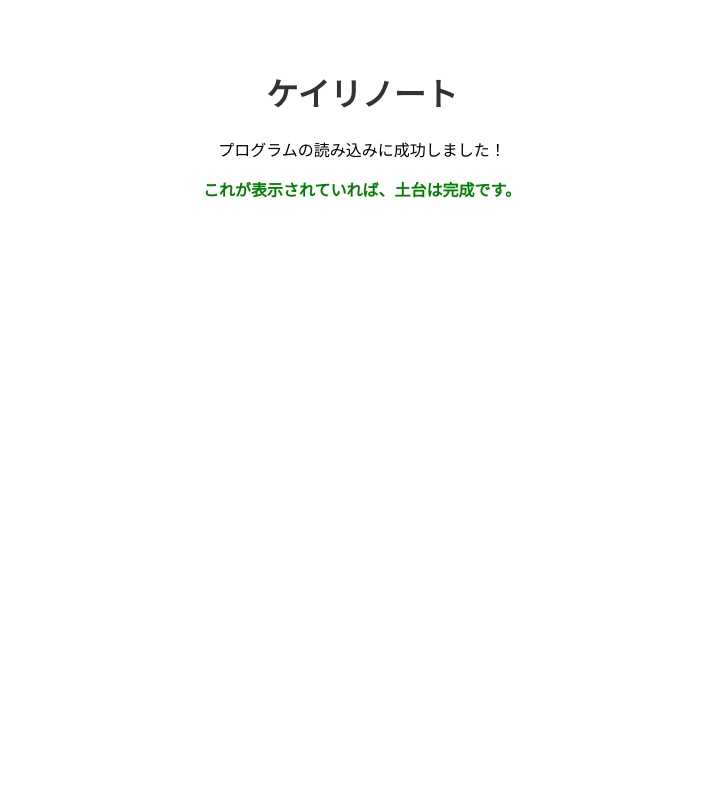
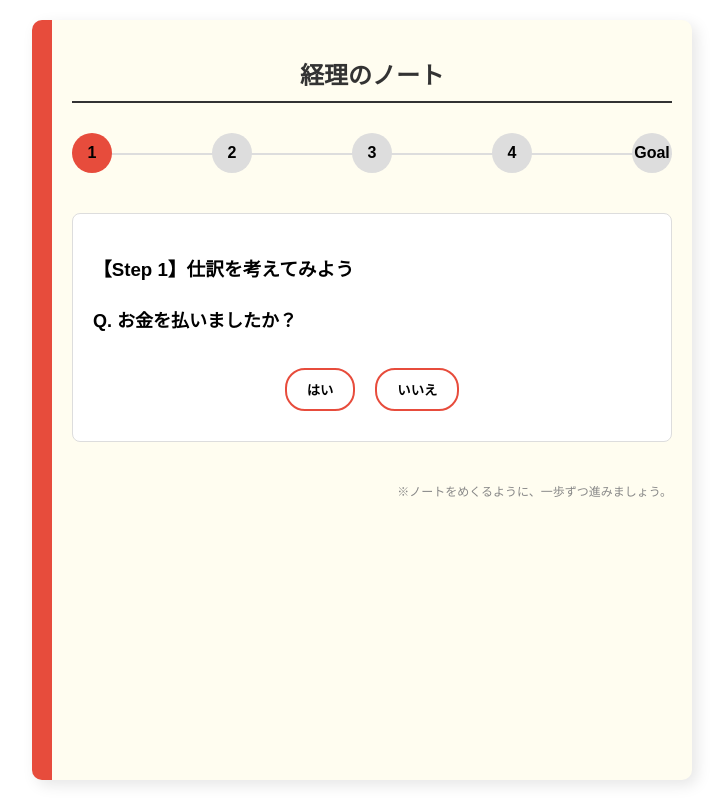
Before and after one commit to AOAO62/keiri-note, a React (Vite) app: page / in a window 1280 px wide. Shown: the whole page, without its empty margins (278-1006 px from the left). Built offline with nearby package versions, Linux system fonts and the light colour scheme.

Commit message:
Refactor App component with new styles and logic

```diff
--- a/src/app/App.tsx
+++ b/src/app/App.tsx
@@ -1,21 +1,134 @@
-import React from "react";
+import React, { useState } from "react";
 import ReactDOM from "react-dom/client";
-// 「react-router-dom」ではなく「react-router」にします
 import { RouterProvider, createHashRouter } from "react-router";
 
+// --- スタイル（ノート風のデザイン） ---
+const styles = {
+  container: {
+    maxWidth: "600px",
+    margin: "20px auto",
+    padding: "20px",
+    backgroundColor: "#fffdf0", // 優しい紙の色
+    minHeight: "90vh",
+    boxShadow: "5px 5px 15px rgba(0,0,0,0.1)",
+    borderRadius: "10px",
+    fontFamily: "'Sawarabi Gothic', sans-serif",
+    borderLeft: "20px solid #e74c3c", // ノートの綴じ目
+  },
+  title: {
+    fontSize: "24px",
+    textAlign: "center" as const,
+    color: "#333",
+    borderBottom: "2px solid #333",
+    paddingBottom: "10px",
+    marginBottom: "30px",
+  },
+  sugoroku: {
+    display: "flex",
+    justifyContent: "space-between",
+    marginBottom: "40px",
+    position: "relative" as const,
+  },
+  step: (active: boolean) => ({
+    width: "40px",
+    height: "40px",
+    borderRadius: "50%",
+    backgroundColor: active ? "#e74c3c" : "#ddd",
+    color: "#white",
+    display: "flex",
+    alignItems: "center",
+    justifyContent: "center",
+    fontWeight: "bold",
+    zIndex: 2,
+  }),
+  line: {
+    position: "absolute" as const,
+    top: "20px",
+    left: "0",
+    right: "0",
+    height: "2px",
+    backgroundColor: "#ddd",
+    zIndex: 1,
+  },
+  card: {
+    backgroundColor: "white",
+    padding: "20px",
+    borderRadius: "8px",
+    border: "1px solid #ddd",
+    lineHeight: "1.8",
+  },
+  button: {
+    padding: "10px 20px",
+    margin: "10px",
+    borderRadius: "20px",
+    border: "2px solid #e74c3c",
+    backgroundColor: "white",
+    cursor: "pointer",
+    fontWeight: "bold",
+  }
+};
+
+// --- メイン画面コンポーネント ---
+const KeiriNoteMain = () => {
+  const [step, setStep] = useState(1);
+  const [question, setQuestion] = useState("お金を払いましたか？");
+
+  return (
+    <div style={styles.container}>
+      <h1 style={styles.title}>経理のノート</h1>
+
+      {/* 5ステップすごろく */}
+      <div style={styles.sugoroku}>
+        <div style={styles.line} />
+        {[1, 2, 3, 4, 5].map((i) => (
+          <div key={i} style={styles.step(step >= i)}>
+            {i === 5 ? "Goal" : i}
+          </div>
+        ))}
+      </div>
+
+      <div style={styles.card}>
+        <h3>【Step {step}】仕訳を考えてみよう</h3>
+        <p style={{ fontSize: "18px", fontWeight: "bold" }}>Q. {question}</p>
+
+        <div style={{ textAlign: "center", marginTop: "20px" }}>
+          <button
+            style={styles.button}
+            onClick={() => {
+              setQuestion("それは『経費』になるものですか？");
+              setStep(2);
+            }}
+          >
+            はい
+          </button>
+          <button
+            style={styles.button}
+            onClick={() => {
+              setQuestion("売上が入ってきたということですね！");
+              setStep(2);
+            }}
+          >
+            いいえ
+          </button>
+        </div>
+      </div>
+
+      <p style={{ marginTop: "40px", fontSize: "12px", color: "#888", textAlign: "right" }}>
+        ※ノートをめくるように、一歩ずつ進みましょう。
+      </p>
+    </div>
+  );
+};
+
+// --- ルーター設定 ---
 const router = createHashRouter([
   {
     path: "/",
-    element: (
-      <div style={{ padding: "40px", textAlign: "center", fontFamily: "sans-serif" }}>
-        <h1 style={{ color: "#333" }}>ケイリノート</h1>
-        <p>プログラムの読み込みに成功しました！</p>
-        <p style={{ color: "green", fontWeight: "bold" }}>これが表示されていれば、土台は完成です。</p>
-      </div>
-    ),
+    element: <KeiriNoteMain />,
   }
 ]);
 
+// --- 実行 ---
 const rootElement = document.getElementById("root");
 if (rootElement) {
   ReactDOM.createRoot(rootElement).render(
```
